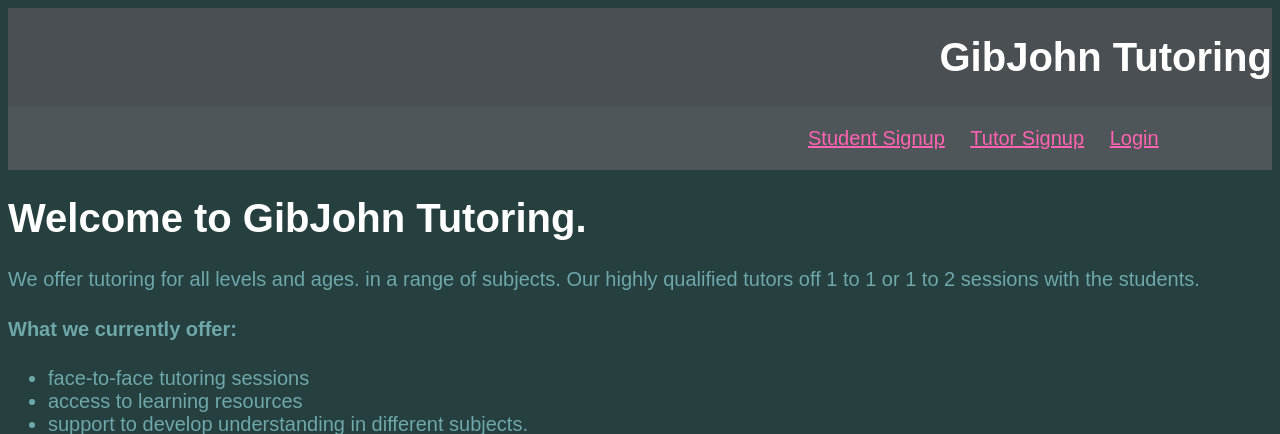
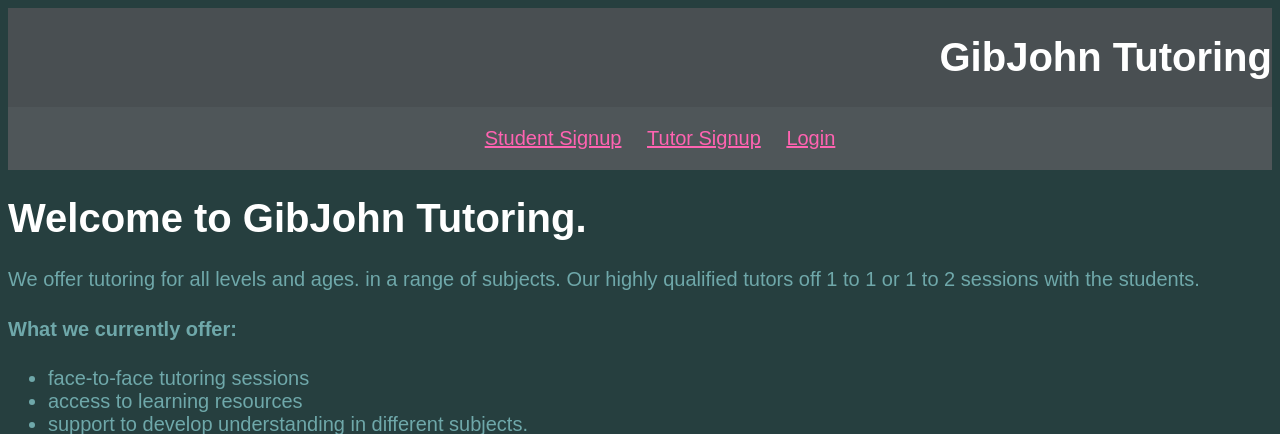
Before and after one commit to alexbaxter07/college, a PHP site: page /homepage.html in a window 1280 px wide. Shown: the top 434 px of the page. Run offline with PHP 8.4, Linux system fonts and the light colour scheme.

Commit message:
updated: text

```diff
--- a/Assignments/24th sep/styles.css
+++ b/Assignments/24th sep/styles.css
@@ -22,7 +22,7 @@ h1{
 
 #navbar {
     background-color: #4F5659;
-    padding-left: 750px;
+    text-align: center;
 }
 
 fieldset{
```
